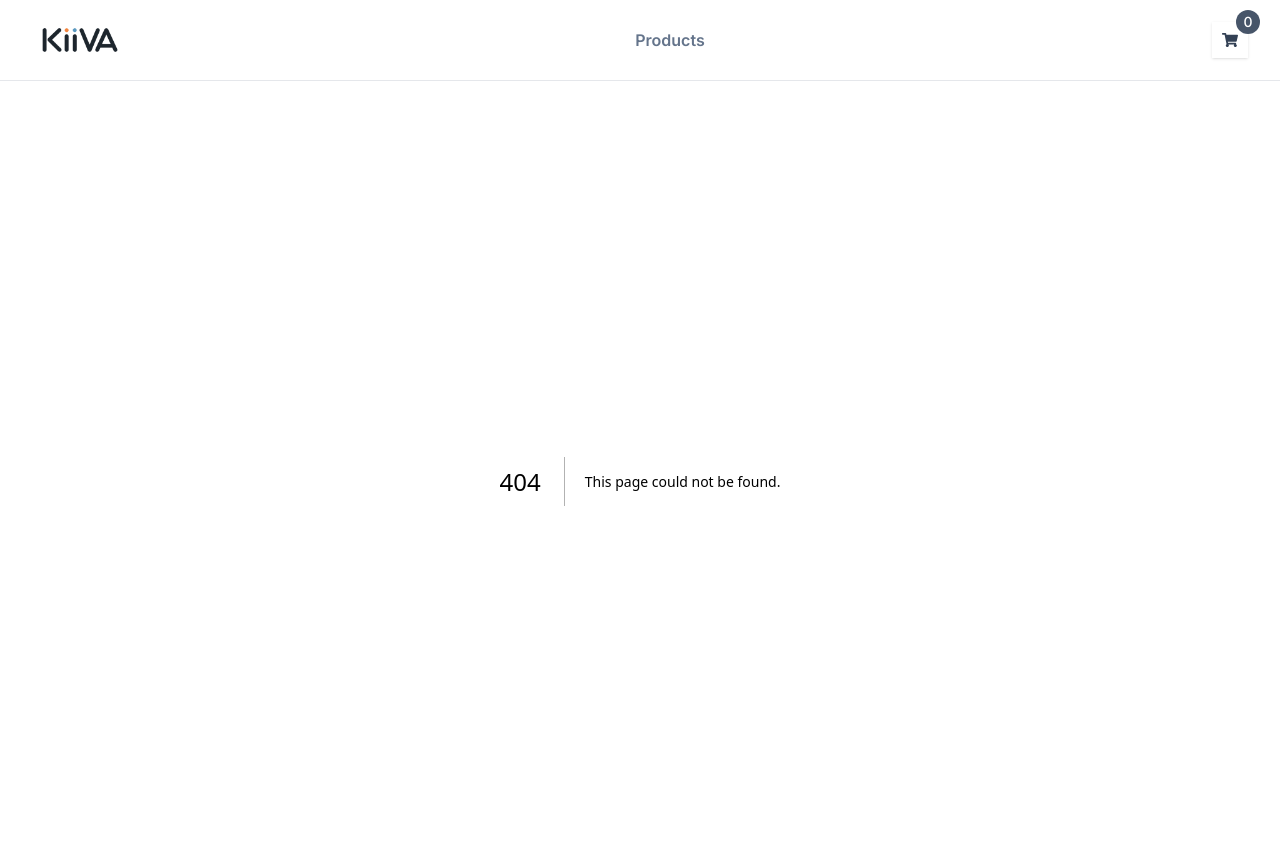
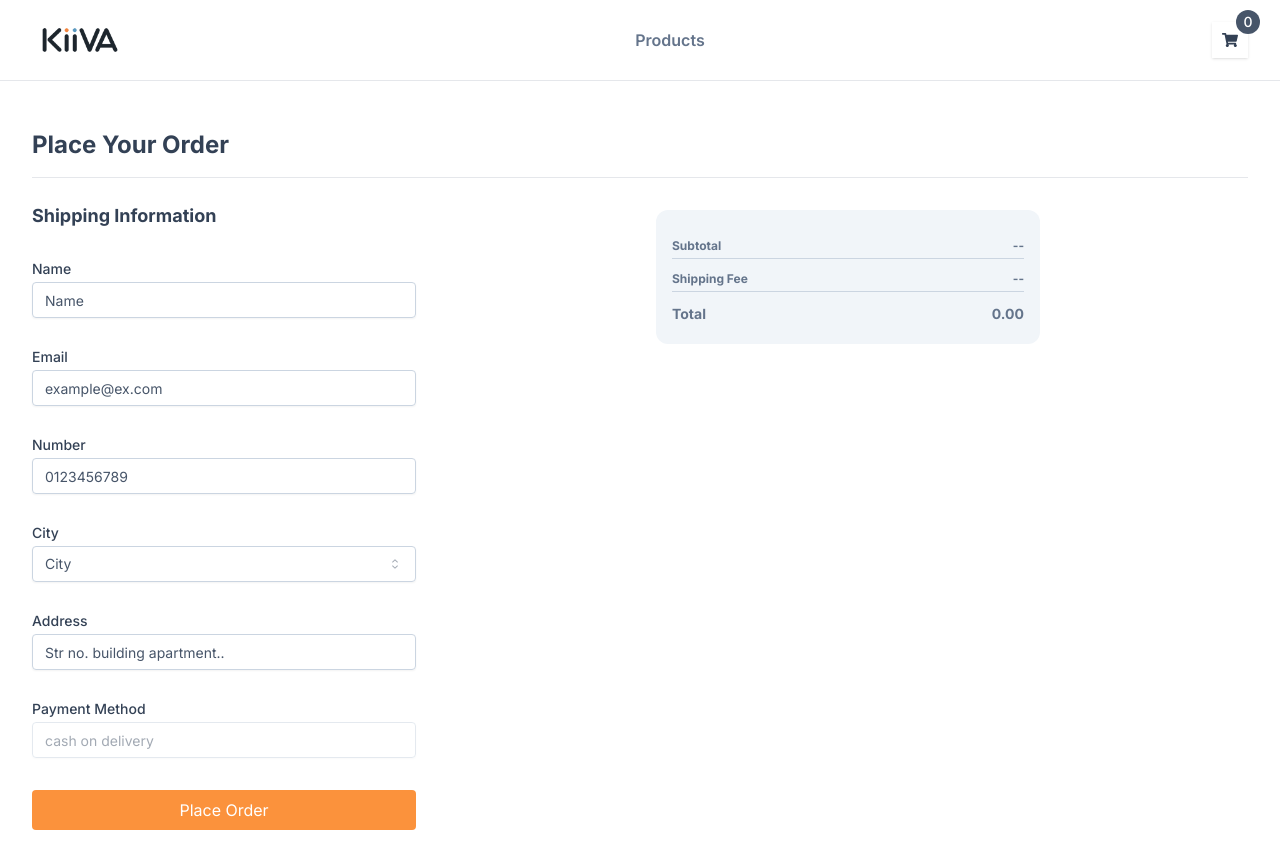
Before and after one commit to Mayada309/vir-store, a Next.js app: page /checkout in a window 1280 px wide. Before the commit this address had no page. Shown: the top 868 px of the page. Built offline with nearby package versions, Linux system fonts and the light colour scheme.

Commit message:
create checkout page

```diff
--- /dev/null
+++ b/app/checkout/page.tsx
@@ -0,0 +1,24 @@
+import CheckoutForm from '@/components/form/CheckoutForm';
+import Container from '@/components/global/Container';
+import OrderDetails from '@/components/order/OrderDetails';
+import React from 'react';
+
+function Checkout() {
+  return (
+    <Container className='mt-8'>
+      <h1 className='text-2xl capitalize border-b py-4 font-bold text-slate-700'>
+        place your order
+      </h1>
+      <div className='grid sm:items-start sm:grid-cols-2 sm:justify-start items-stretch justify-stretch gap-8 '>
+        <div className=''>
+          <CheckoutForm />
+        </div>
+        <div className='sm:mt-8 mb-8'>
+          <OrderDetails />
+        </div>
+      </div>
+    </Container>
+  );
+}
+
+export default Checkout;
```
